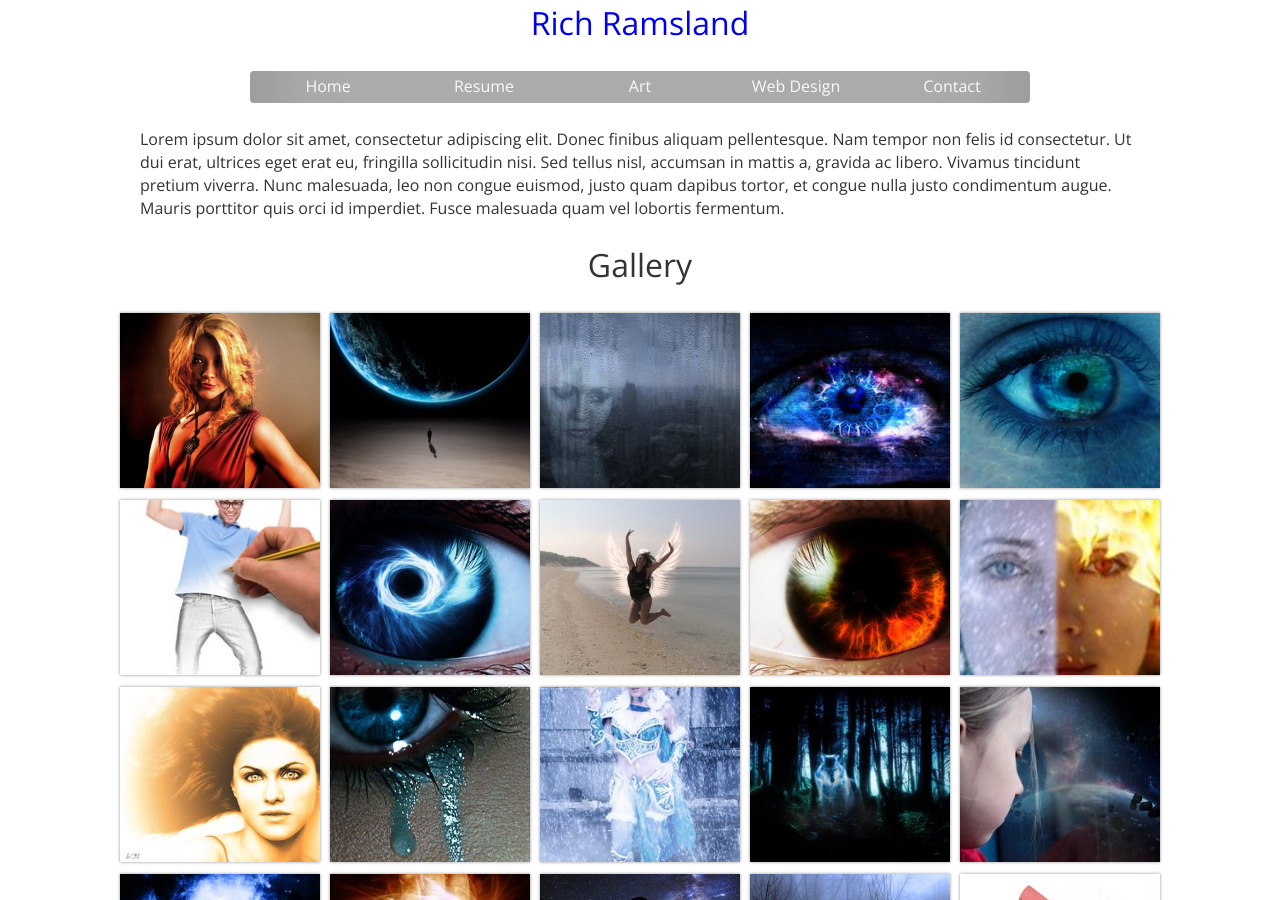
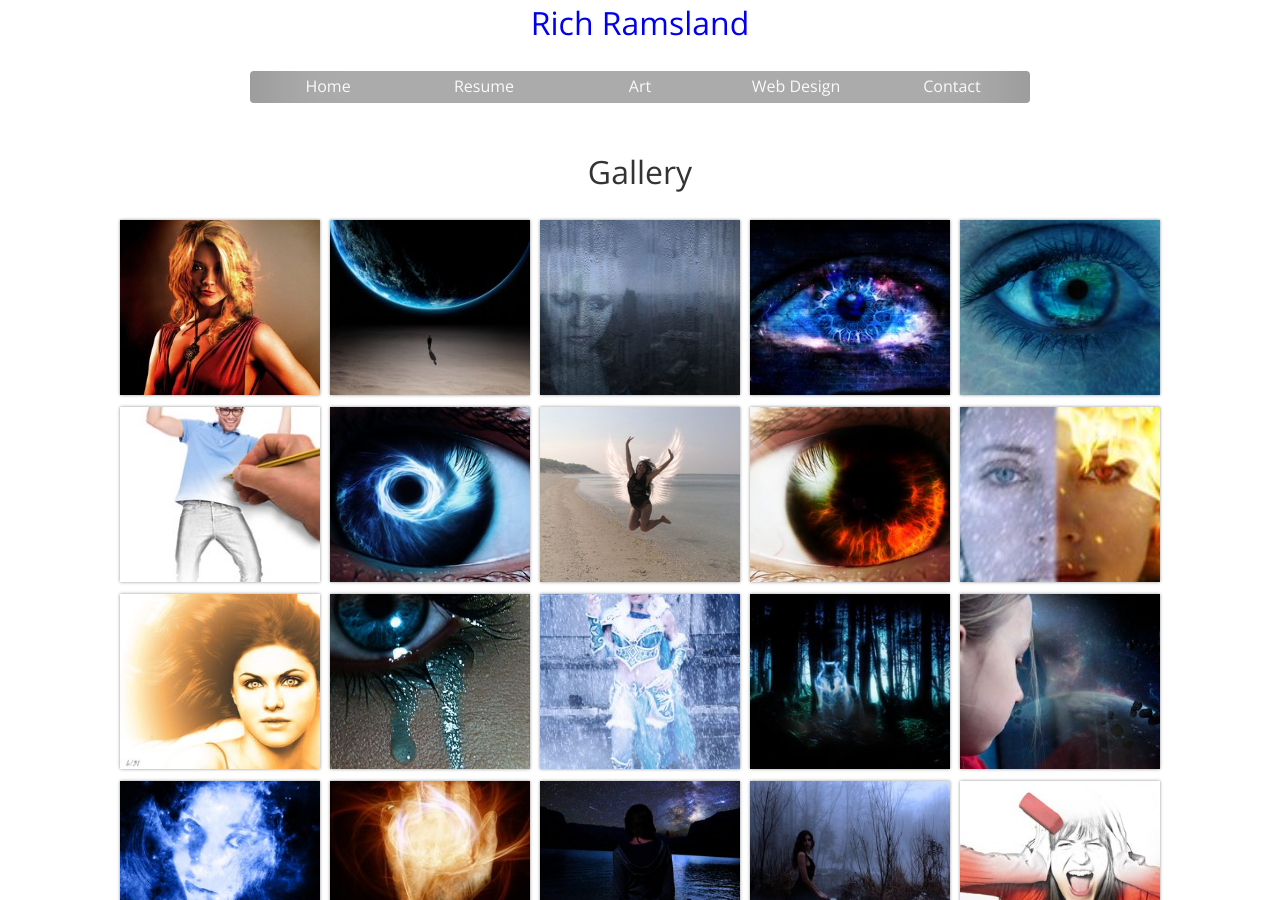
Before and after one commit to RRamsland/rramsland.github.io, a Jekyll site: the page built from art.html, in a window 1280 px wide and 900 px high. Built offline with Jekyll 4.4.1, drawn with Linux system fonts in a browser that asks for light colours; nearby versions of some CDN libraries; library files that are not in the unit come from our copies.

Commit message:
Removed filler text

```diff
--- a/art.html
+++ b/art.html
@@ -4,7 +4,7 @@ layout: default
 ---
 
 <div class="container">
-    <p class="galleryDesc">Lorem ipsum dolor sit amet, consectetur adipiscing elit. Donec finibus aliquam pellentesque. Nam tempor non felis id consectetur. Ut dui erat, ultrices eget erat eu, fringilla sollicitudin nisi. Sed tellus nisl, accumsan in mattis a, gravida ac libero. Vivamus tincidunt pretium viverra. Nunc malesuada, leo non congue euismod, justo quam dapibus tortor, et congue nulla justo condimentum augue. Mauris porttitor quis orci id imperdiet. Fusce malesuada quam vel lobortis fermentum. </p>
+    <!--<p class="galleryDesc"></p>/-->
     <h1>Gallery</h1>
     <div class="artGallery">
       <div class="artProject">
```
